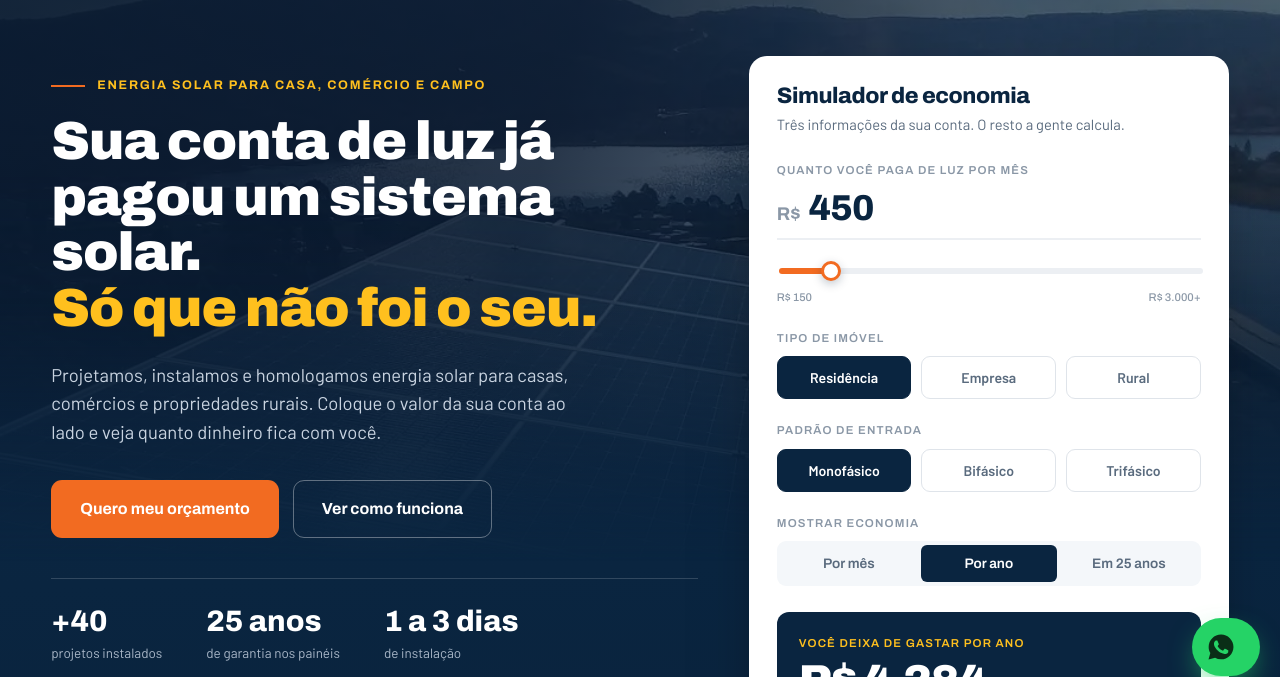
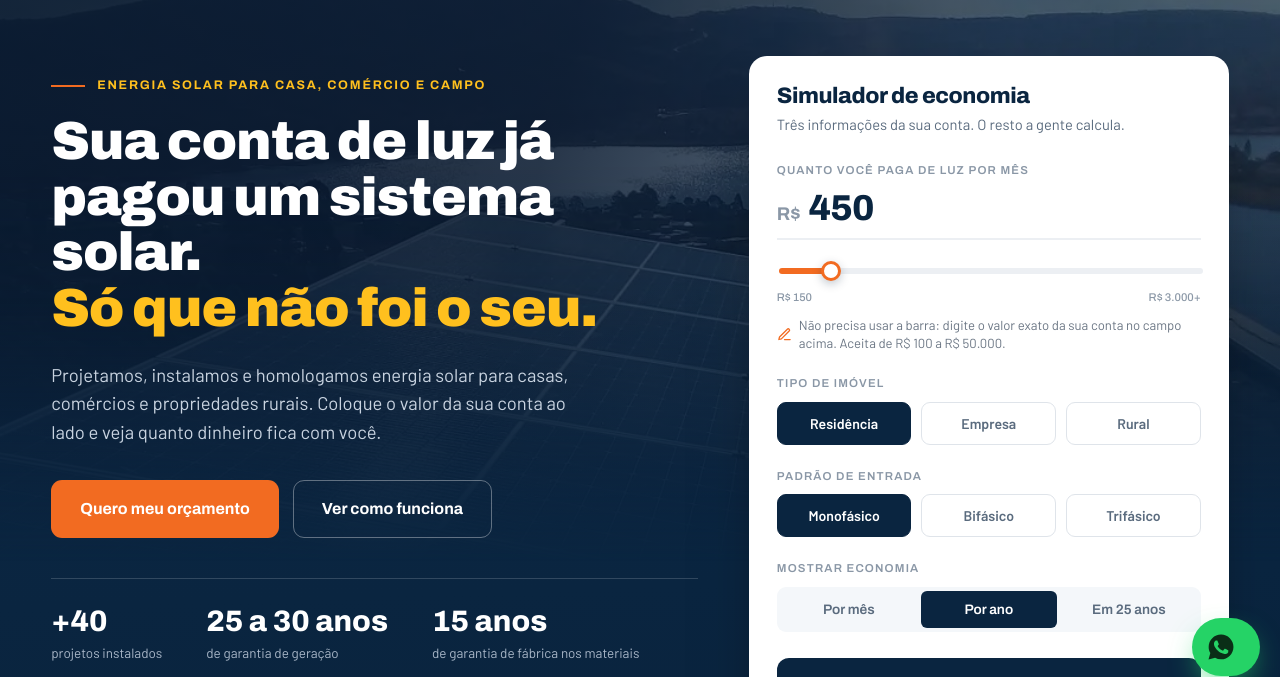
Before and after one commit to ehn96/Site-Tecnica-Energia-Solar, a plain HTML site: page index.html in a window 1280 px wide. Shown: the part 104-781 px from the top of the page. Drawn offline with Linux system fonts and the light colour scheme.

Commit message:
adicionar garantias

```diff
--- a/index.html
+++ b/index.html
@@ -552,6 +552,21 @@
         color: #8a97a6;
         margin-top: 8px;
       }
+      .campo-dica {
+        display: flex;
+        align-items: center;
+        gap: 7px;
+        margin-top: 10px;
+        font-size: 0.82rem;
+        line-height: 1.35;
+        color: #6b7684;
+      }
+      .campo-dica svg {
+        flex: none;
+        width: 15px;
+        height: 15px;
+        stroke: var(--laranja);
+      }
 
       .chips {
         display: grid;
@@ -1685,8 +1700,13 @@
             </div>
             <div class="hero-nums">
               <div><b>+40</b><span>projetos instalados</span></div>
-              <div><b>25 anos</b><span>de garantia nos painéis</span></div>
-              <div><b>1 a 3 dias</b><span>de instalação</span></div>
+              <div>
+                <b>25 a 30 anos</b><span>de garantia de geração</span>
+              </div>
+              <div>
+                <b>15 anos</b><span>de garantia de fábrica nos materiais</span>
+              </div>
+              <div><b>1 ano</b><span>de garantia no serviço</span></div>
             </div>
           </div>
 
@@ -1708,7 +1728,7 @@
                   max="50000"
                   step="10"
                   value="450"
-                  aria-describedby="contaAjuda"
+                  aria-describedby="contaAjuda contaDica"
                 />
               </div>
               <input
@@ -1723,6 +1743,23 @@
               <div class="escala" id="contaAjuda">
                 <span>R$ 150</span><span>R$ 3.000+</span>
               </div>
+              <p class="campo-dica" id="contaDica">
+                <svg
+                  viewBox="0 0 24 24"
+                  fill="none"
+                  stroke-width="2"
+                  stroke-linecap="round"
+                  stroke-linejoin="round"
+                  aria-hidden="true"
+                >
+                  <path d="M12 20h9" />
+                  <path d="M16.5 3.5a2.12 2.12 0 0 1 3 3L7 19l-4 1 1-4Z" />
+                </svg>
+                <span
+                  >Não precisa usar a barra: digite o valor exato da sua conta
+                  no campo acima. Aceita de R$ 100 a R$ 50.000.</span
+                >
+              </p>
             </div>
 
             <div class="campo">
```
